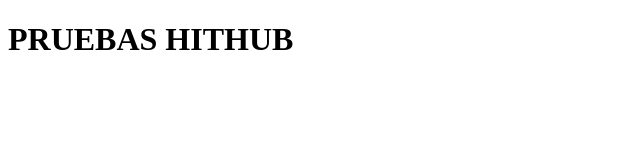
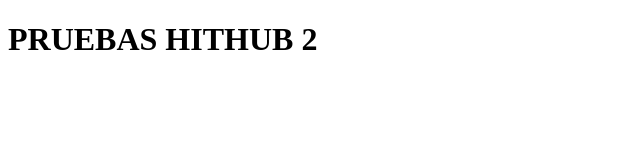
Before and after one commit to williammeza/william, a plain HTML site: page index.html in a window 1280 px wide. Shown: the full height of the page, 0-640 px from the left. Drawn offline with Linux system fonts and the light colour scheme.

Commit message:
actualizado

```diff
--- a/index.html
+++ b/index.html
@@ -7,6 +7,6 @@
     <title>Document</title>
 </head>
 <body>
-    <h1>PRUEBAS HITHUB</h1>
+    <h1>PRUEBAS HITHUB 2</h1>
 </body>
 </html>
```
